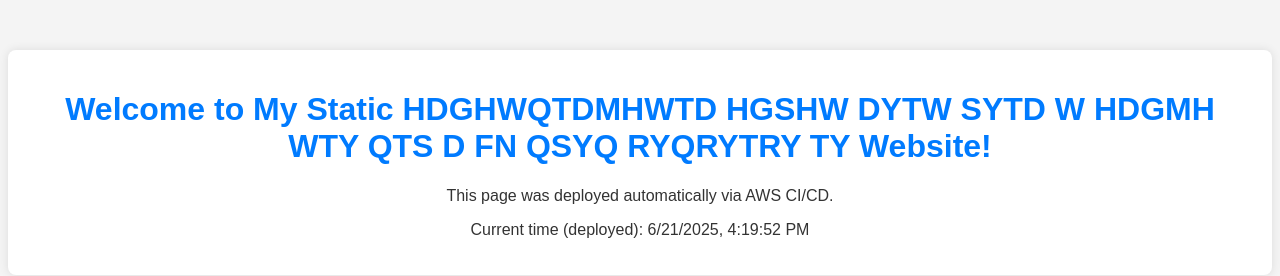
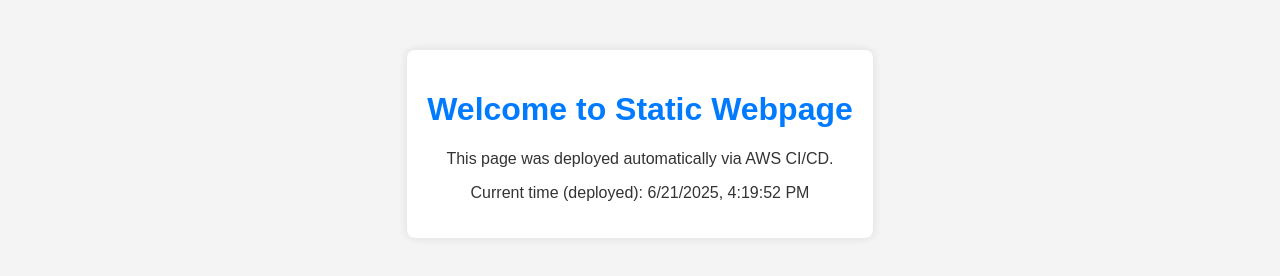
Before and after one commit to Pavanchaitanya72/Automate-deployment-of-Static-Website, a plain HTML site: page index.html in a window 1280 px wide. Drawn offline with Linux system fonts and the light colour scheme.

Commit message:
Update index.html

```diff
--- a/index.html
+++ b/index.html
@@ -26,7 +26,7 @@
 </head>
 <body>
     <div class="container">
-        <h1>Welcome to My Static HDGHWQTDMHWTD HGSHW    DYTW    SYTD W    HDGMH    WTY    QTS D    FN    QSYQ    RYQRYTRY    TY Website!</h1>
+        <h1>Welcome to Static Webpage</h1>
         <p>This page was deployed automatically via AWS CI/CD.</p>
         <p>Current time (deployed): <span id="time"></span></p>
     </div>
```
